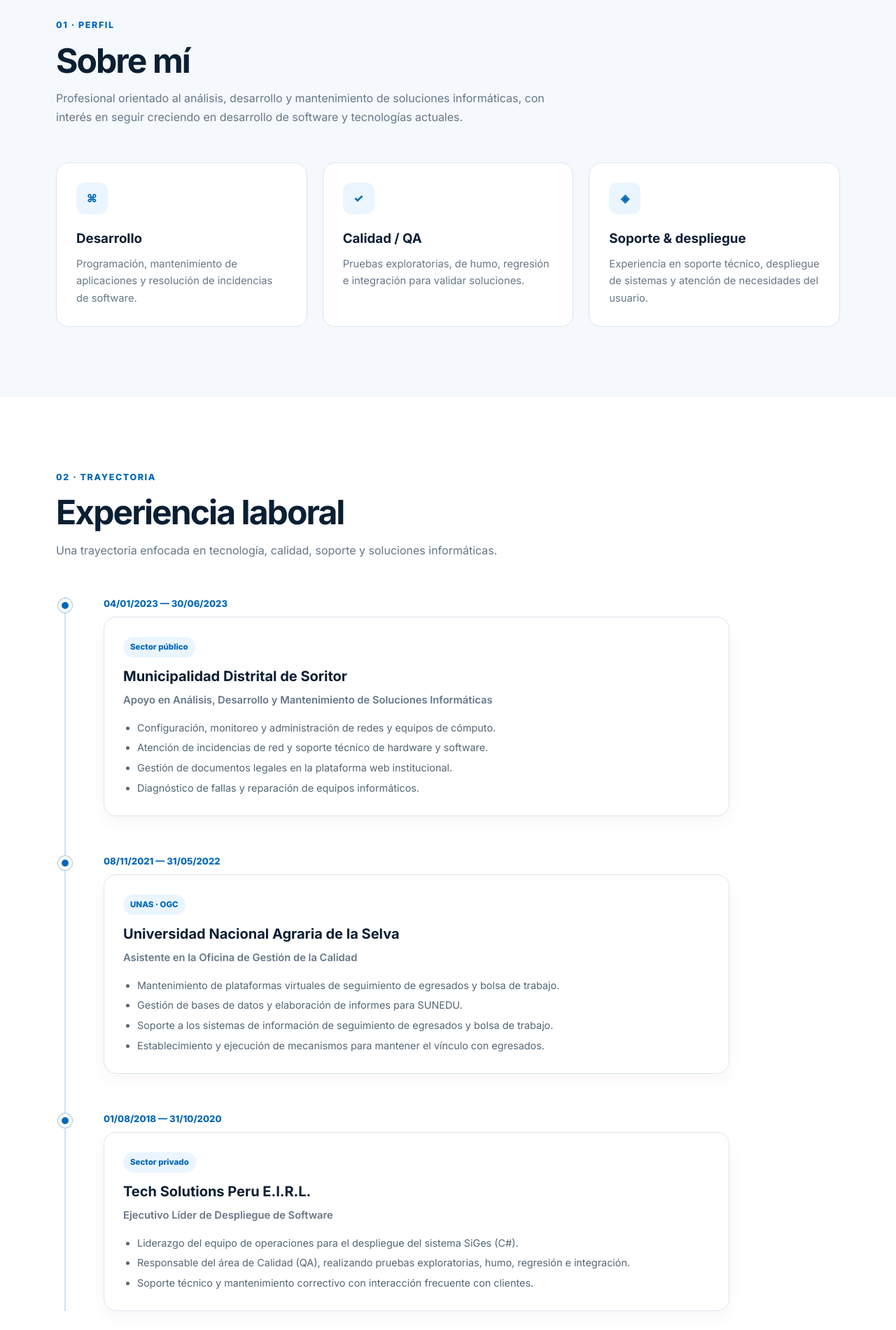
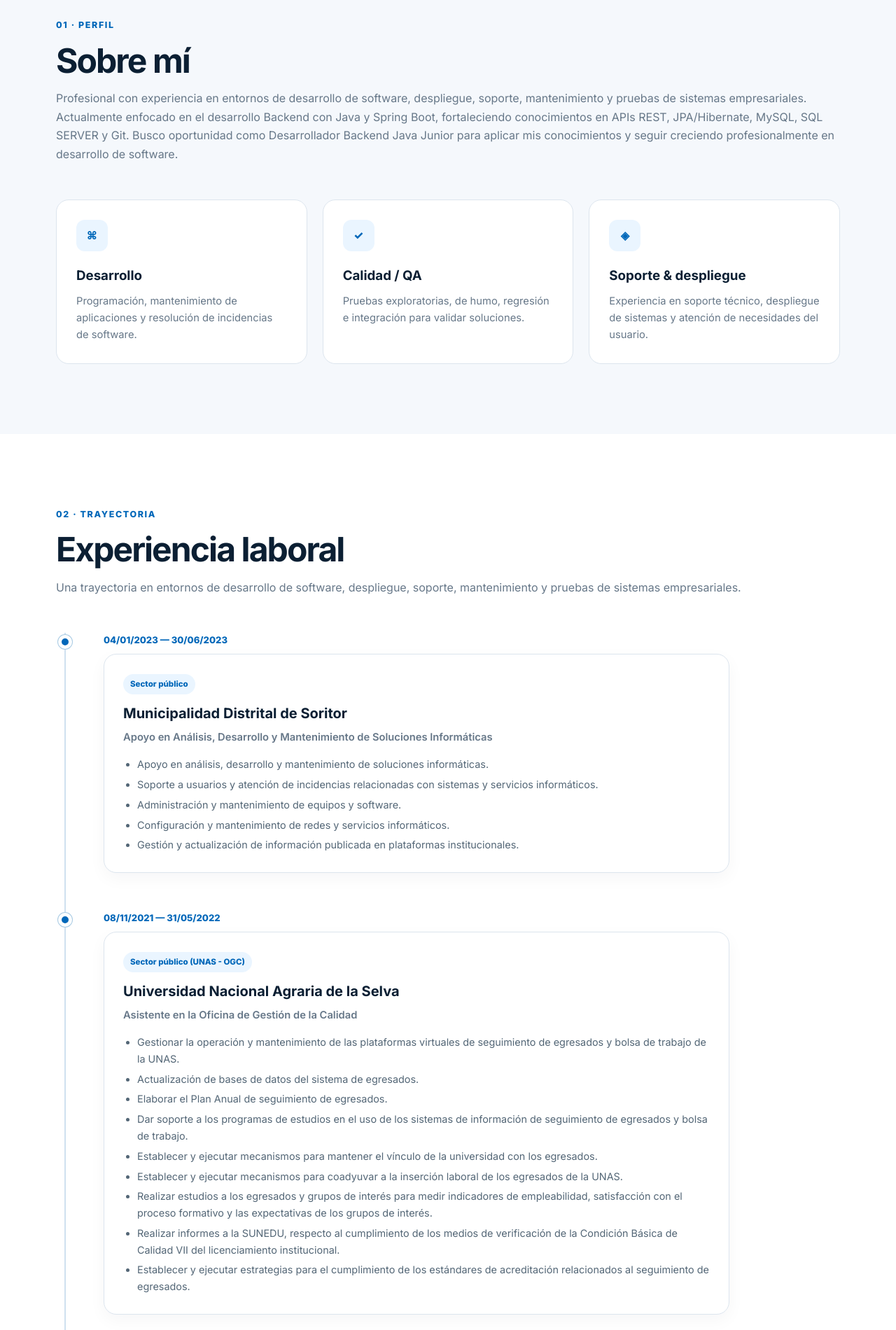
Before and after one commit to ludwin-suarez/curriculum-vitae, a plain HTML site: page index.html in a window 1280 px wide. Shown: the part 880-2780 px from the top of the page at 70% size. Drawn offline with Linux system fonts and the light colour scheme.

Commit message:
Actualización de información del cv web

```diff
--- a/index.html
+++ b/index.html
@@ -6,7 +6,7 @@
   <meta name="description" content="Currículum Vitae y portafolio profesional de Ludwin Suarez Jara, Desarrollador de Software.">
   <meta name="author" content="Ludwin Suarez Jara">
   <meta name="theme-color" content="#0067b9">
-  <title>Ludwin Suarez Jara | Desarrollador de Software - Backend + IA</title>
+  <title>Ludwin Suarez Jara | DESARROLLADOR BACKEND - JAVA | SPRING BOOT</title>
 
   <link rel="preconnect" href="https://fonts.googleapis.com">
   <link rel="preconnect" href="https://fonts.gstatic.com" crossorigin>
@@ -41,11 +41,12 @@
     <section class="hero section">
       <div class="container hero-grid">
         <div class="hero-copy reveal">
-          <span class="eyebrow">DESARROLLADOR DE SOFTWARE - BACKEND + IA</span>
+          <span class="eyebrow">DESARROLLADOR BACKEND - JAVA | SPRING BOOT</span>
           <h1>Ludwin Suarez <span>Jara</span></h1>
           <p class="hero-lead">
-            Bachiller en Ingeniería Informática y Sistemas, con experiencia en
-            desarrollo, despliegue, soporte técnico, bases de datos y aseguramiento de la calidad.
+            Bachiller en Ingeniería Informática y Sistemas con más de 2 años de experiencia
+            en entornos de desarrollo de software, despliegue, soporte, mantenimiento y
+            pruebas de sistemas empresariales.
           </p>
 
           <div class="hero-actions">
@@ -77,8 +78,11 @@
           <span class="eyebrow">01 · PERFIL</span>
           <h2>Sobre mí</h2>
           <p>
-            Profesional orientado al análisis, desarrollo y mantenimiento de soluciones informáticas,
-            con interés en seguir creciendo en desarrollo de software y tecnologías actuales.
+            Profesional con experiencia en entornos de desarrollo de software, despliegue, soporte,
+            mantenimiento y pruebas de sistemas empresariales. Actualmente enfocado en el desarrollo
+            Backend con Java y Spring Boot, fortaleciendo conocimientos en APIs REST, JPA/Hibernate,
+            MySQL, SQL SERVER y Git. Busco oportunidad como Desarrollador Backend Java Junior para
+            aplicar mis conocimientos y seguir creciendo profesionalmente en desarrollo de software.
           </p>
         </div>
 
@@ -107,7 +111,7 @@
         <div class="section-heading reveal">
           <span class="eyebrow">02 · TRAYECTORIA</span>
           <h2>Experiencia laboral</h2>
-          <p>Una trayectoria enfocada en tecnología, calidad, soporte y soluciones informáticas.</p>
+          <p>Una trayectoria en entornos de desarrollo de software, despliegue, soporte, mantenimiento y pruebas de sistemas empresariales.</p>
         </div>
 
         <div class="timeline">
@@ -119,10 +123,11 @@
               <h3>Municipalidad Distrital de Soritor</h3>
               <h4>Apoyo en Análisis, Desarrollo y Mantenimiento de Soluciones Informáticas</h4>
               <ul>
-                <li>Configuración, monitoreo y administración de redes y equipos de cómputo.</li>
-                <li>Atención de incidencias de red y soporte técnico de hardware y software.</li>
-                <li>Gestión de documentos legales en la plataforma web institucional.</li>
-                <li>Diagnóstico de fallas y reparación de equipos informáticos.</li>
+                <li>Apoyo en análisis, desarrollo y mantenimiento de soluciones informáticas.</li>
+                <li>Soporte a usuarios y atención de incidencias relacionadas con sistemas y servicios informáticos.</li>
+                <li>Administración y mantenimiento de equipos y software.</li>
+                <li>Configuración y mantenimiento de redes y servicios informáticos.</li>
+                <li>Gestión y actualización de información publicada en plataformas institucionales.</li>
               </ul>
             </div>
           </article>
@@ -131,14 +136,19 @@
             <div class="timeline-dot"></div>
             <div class="timeline-date">08/11/2021 — 31/05/2022</div>
             <div class="timeline-content">
-              <span class="tag">UNAS · OGC</span>
+              <span class="tag">Sector público (UNAS - OGC)</span>
               <h3>Universidad Nacional Agraria de la Selva</h3>
               <h4>Asistente en la Oficina de Gestión de la Calidad</h4>
               <ul>
-                <li>Mantenimiento de plataformas virtuales de seguimiento de egresados y bolsa de trabajo.</li>
-                <li>Gestión de bases de datos y elaboración de informes para SUNEDU.</li>
-                <li>Soporte a los sistemas de información de seguimiento de egresados y bolsa de trabajo.</li>
-                <li>Establecimiento y ejecución de mecanismos para mantener el vínculo con egresados.</li>
+                <li>Gestionar la operación y mantenimiento de las plataformas virtuales de seguimiento de egresados y bolsa de trabajo de la UNAS.</li>
+                <li>Actualización de bases de datos del sistema de egresados.</li>
+                <li>Elaborar el Plan Anual de seguimiento de egresados.</li>
+                <li>Dar soporte a los programas de estudios en el uso de los sistemas de información de seguimiento de egresados y bolsa de trabajo.</li>
+                <li>Establecer y ejecutar mecanismos para mantener el vínculo de la universidad con los egresados.</li>
+                <li>Establecer y ejecutar mecanismos para coadyuvar a la inserción laboral de los egresados de la UNAS.</li>
+                <li>Realizar estudios a los egresados y grupos de interés para medir indicadores de empleabilidad, satisfacción con el proceso formativo y las expectativas de los grupos de interés.</li>
+                <li>Realizar informes a la SUNEDU, respecto al cumplimiento de los medios de verificación de la Condición Básica de Calidad VII del licenciamiento institucional.</li>
+                <li>Establecer y ejecutar estrategias para el cumplimiento de los estándares de acreditación relacionados al seguimiento de egresados.</li>
               </ul>
             </div>
           </article>
@@ -151,9 +161,12 @@
               <h3>Tech Solutions Peru E.I.R.L.</h3>
               <h4>Ejecutivo Líder de Despliegue de Software</h4>
               <ul>
-                <li>Liderazgo del equipo de operaciones para el despliegue del sistema SiGes (C#).</li>
-                <li>Responsable del área de Calidad (QA), realizando pruebas exploratorias, humo, regresión e integración.</li>
-                <li>Soporte técnico y mantenimiento correctivo con interacción frecuente con clientes.</li>
+                <li>Participación en el despliegue, soporte y mantenimiento de un Sistema de Gestión Comercial (SiGes) desarrollado en C#.</li>
+                <li>Coordinación de actividades de despliegue y soporte del sistema para clientes.</li>
+                <li>Ejecución de pruebas exploratorias, smoke(pruebas de humo), regresión e integración para validar nuevas funcionalidades y cambios.</li>
+                <li>Identificación y seguimiento de incidencias durante el proceso de despliegue.</li>
+                <li>Interacción con clientes para la atención y resolución de incidencias del sistema.</li>
+                <li>Coordinación con el equipo técnico para asegurar la correcta implementación de nuevas funcionalidades.</li>
               </ul>
             </div>
           </article>
@@ -166,7 +179,6 @@
         <div class="section-heading reveal">
           <span class="eyebrow">03 · HABILIDADES</span>
           <h2>Herramientas y tecnologías</h2>
-          <p>Stack presentado de forma orientada al mercado laboral actual, manteniendo las tecnologías indicadas en tu CV.</p>
         </div>
 
         <div class="skills-grid">
@@ -236,8 +248,8 @@
           <span class="eyebrow">04 · PORTAFOLIO</span>
           <h2>Proyectos en GitHub</h2>
           <p>
-            Proyectos publicados en mi repositorio, organizados para que un reclutador
-            pueda revisar rápidamente qué he desarrollado y acceder directamente al código.
+            Proyectos publicados en mi repositorio, organizados para ser revisados y ver qué he desarrollado
+            y acceder directamente al código.
           </p>
         </div>
 
@@ -371,7 +383,7 @@
           </article>
           <article class="education-card reveal">
             <span class="edu-year">Idiomas</span>
-            <h3>Inglés Básico</h3>
+            <h3>Inglés: Básico</h3>
             <p>Centro de Idiomas — Universidad Nacional Agraria de la Selva</p>
           </article>
         </div>
--- a/style.css
+++ b/style.css
@@ -264,7 +264,16 @@ button, input, textarea { font: inherit; }
   width: 7px; height: 7px; border-radius: 50%; background: #35a853;
 }
 
-.section-heading { max-width: 720px; margin-bottom: 52px; }
+.section-heading {
+  /*
+  max-width: 720px; // Esto limita a que el texto  solo se extienda hasta la mitad
+  margin-bottom: 52px; */
+  max-width: none;
+  width: 100%;
+  margin-bottom: 52px;
+
+}
+
 .section-heading h2 {
   color: var(--navy);
   font-size: clamp(2rem, 4vw, 3rem);
```
